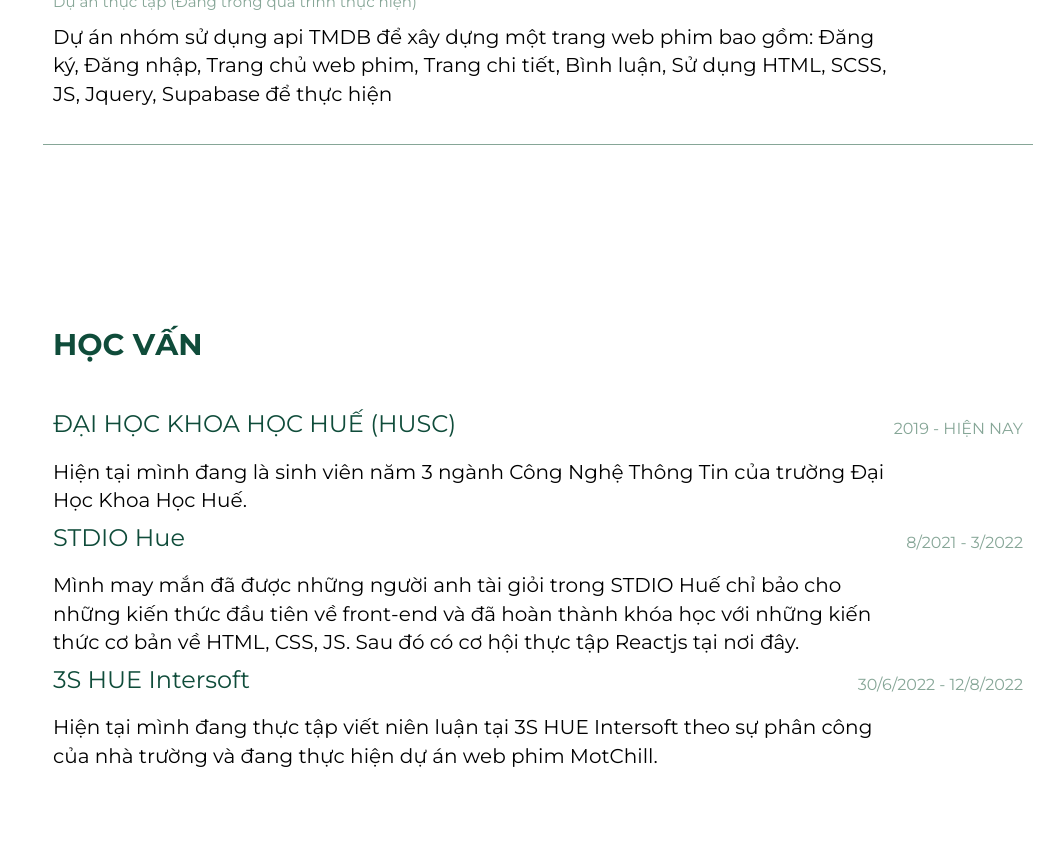
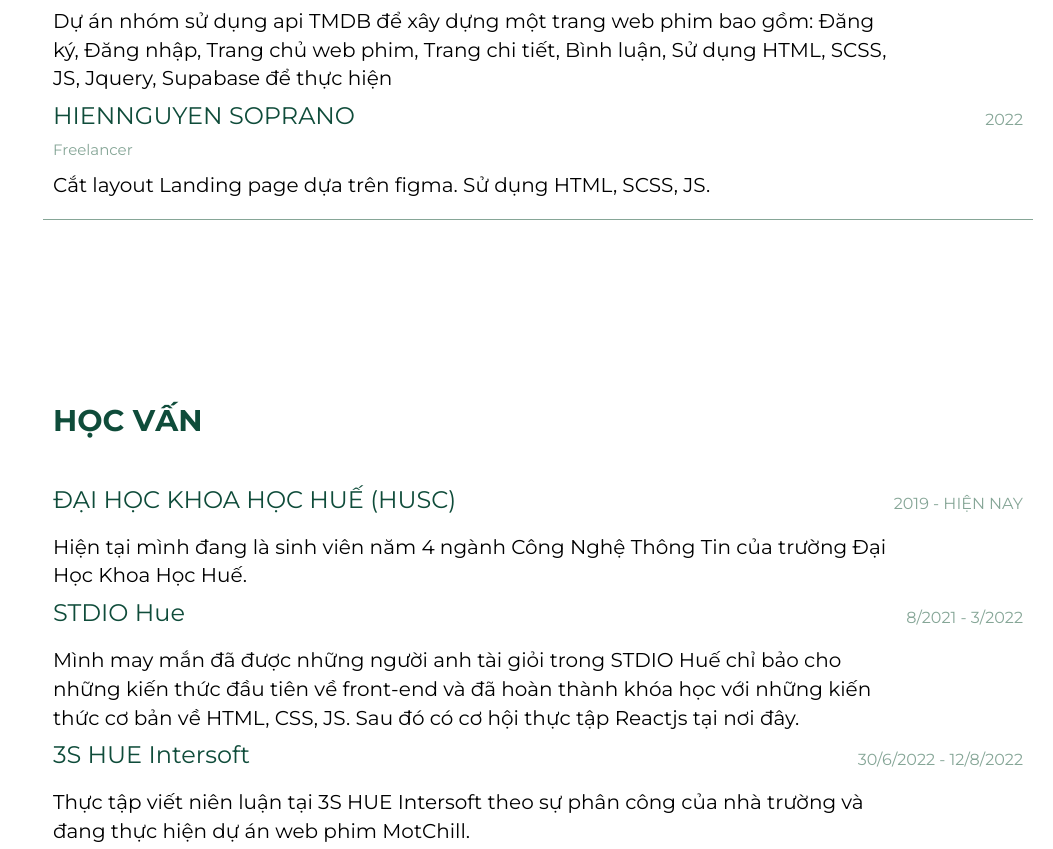
Before and after one commit to iaht0201/cv, a plain HTML site: page index.html in a window 1280 px wide. Shown: the part 1475-2324 px from the top of the page, without its empty margins (227-1280 px from the left). Drawn offline with nearby package versions, Linux system fonts and the light colour scheme.

Commit message:
update cv

```diff
--- a/index.html
+++ b/index.html
@@ -82,7 +82,7 @@
                         </h2>
                         <h4 class="cv-content-about-card">
                             <i class="fa-solid fa-address-card">:</i> <span>
-                                Intern Reactjs
+                                Intern/ Fresher Reactjs
                                 Developer</span>
                         </h4>
                         <h4 class="cv-content-about-date">
@@ -101,7 +101,7 @@
                         </h3>
                         <h3 class="cv-content-about-intro">
                             <i class="fa-solid fa-school">:</i> Hiện tại là sinh
-                            viên năm 3 - <span>TRƯỜNG ĐẠI HỌC
+                            viên năm 4 - <span>TRƯỜNG ĐẠI HỌC
                                 KHOA HỌC HUẾ (HUSC)</span>
                         </h3>
                         <h3 class="cv-content-about-welcome">
@@ -232,7 +232,21 @@
                                     </span>
                                 </div>
                             </li>
+                            <li class="cv-content-experience-item">
+                                <div class="cv-content-experience-title">
+                                    <h3>HIENNGUYEN SOPRANO</h3>
+                                    <h4 class="cv-content-experience-date">
+                                        2022
+                                    </h4>
+                                </div>
+                                <div class="cv-content-experience-subheading">
+                                    Freelancer
+                                </div>
+                                <div class="cv-content-experience-content">
 
+                                    <span>Cắt layout Landing page dựa trên figma. Sử dụng HTML, SCSS, JS.</span>
+                                </div>
+                            </li>
 
                         </ul>
 
@@ -250,7 +264,7 @@
                                     </h4>
                                 </div>
                                 <div class="cv-content-edu-content">
-                                    Hiện tại mình đang là sinh viên năm 3 ngành
+                                    Hiện tại mình đang là sinh viên năm 4 ngành
                                     Công Nghệ Thông Tin của trường Đại Học Khoa
                                     Học Huế.
                                 </div>
@@ -283,7 +297,7 @@
                                     </h4>
                                 </div>
                                 <div class="cv-content-edu-content">
-                                    Hiện tại mình đang thực tập viết niên luận
+                                    Thực tập viết niên luận
                                     tại 3S HUE Intersoft theo sự phân công của
                                     nhà trường và đang thực hiện dự án web phim
                                     MotChill.
@@ -341,7 +355,7 @@
                     </section>
                     <section class="cv-content-project" id="projects">
                         <div class="cv-content-project-title">
-                            Một số dự án đã làm qua
+                            Một số dự án cá nhân
                         </div>
                         <ul class="cv-content-project-list">
                             <li>
```
